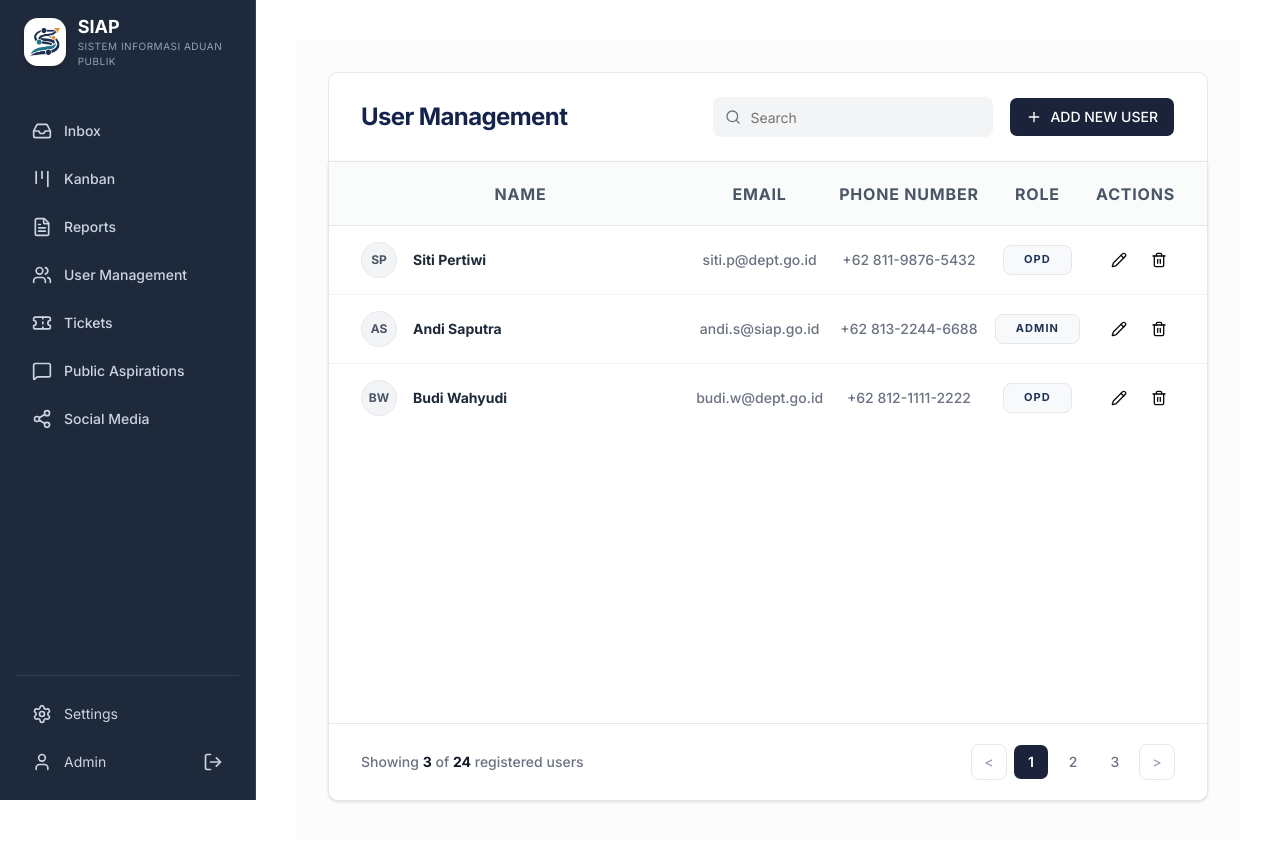
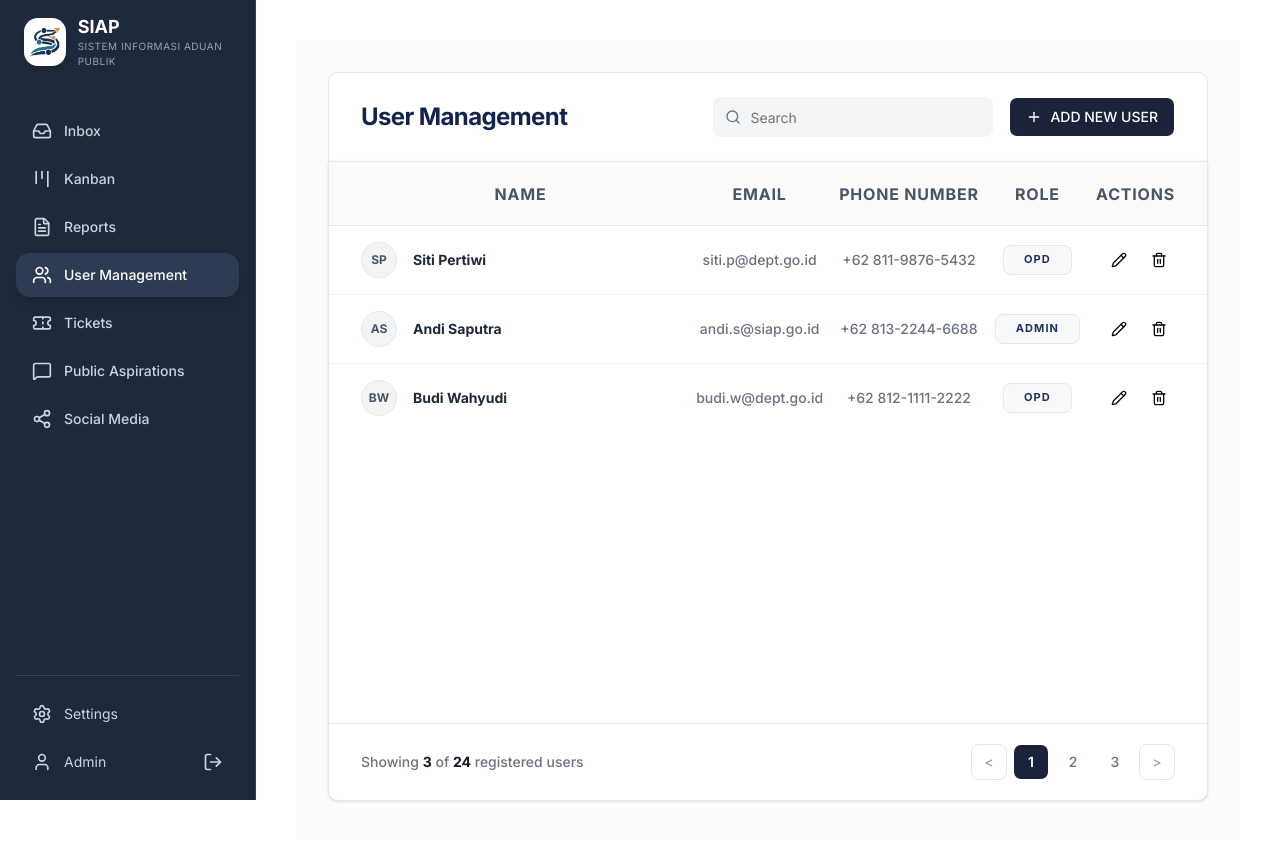
Before and after one commit to hibahsiap/SIAP, a Next.js app: page /dashboard/usermanagement in a window 1280 px wide. Shown: the top 842 px of the page. Built offline with nearby package versions, Linux system fonts and the light colour scheme.

Commit message:
fix: routes sidebar

```diff
--- a/components/sidebar.tsx
+++ b/components/sidebar.tsx
@@ -12,7 +12,7 @@ export default function Sidebar() {
     { name: 'Inbox', icon: <Inbox size={20} />, href: '/inbox' },
     { name: 'Kanban', icon: <Kanban size={20} />, href: '/kanban' },
     { name: 'Reports', icon: <FileText size={20} />, href: '/reports' },
-    { name: 'User Management', icon: <Users size={20} />, href: '/users' },
+    { name: 'User Management', icon: <Users size={20} />, href: '/dashboard/usermanagement' },
     { name: 'Tickets', icon: <Ticket size={20} />, href: '/tickets' },
     { name: 'Public Aspirations', icon: <MessageSquare size={20} />, href: '/aspirations' },
     { name: 'Social Media', icon: <Share2 size={20} />, href: '/social-media' },
@@ -64,7 +64,7 @@ export default function Sidebar() {
         <Link href="/settings" className="flex items-center gap-3 px-4 py-3 hover:bg-slate-700/50 rounded-xl transition-all text-slate-300">
           <Settings size={20} /> <span className="text-sm">Settings</span>
         </Link>
-        <Link href="/admin" className="flex items-center justify-between px-4 py-3 hover:bg-slate-700/50 rounded-xl transition-all text-slate-300">
+        <Link href="/dashboard/profile" className="flex items-center justify-between px-4 py-3 hover:bg-slate-700/50 rounded-xl transition-all text-slate-300">
           <div className="flex items-center gap-3">
             <User size={20} /> <span className="text-sm">Admin</span>
           </div>
```
